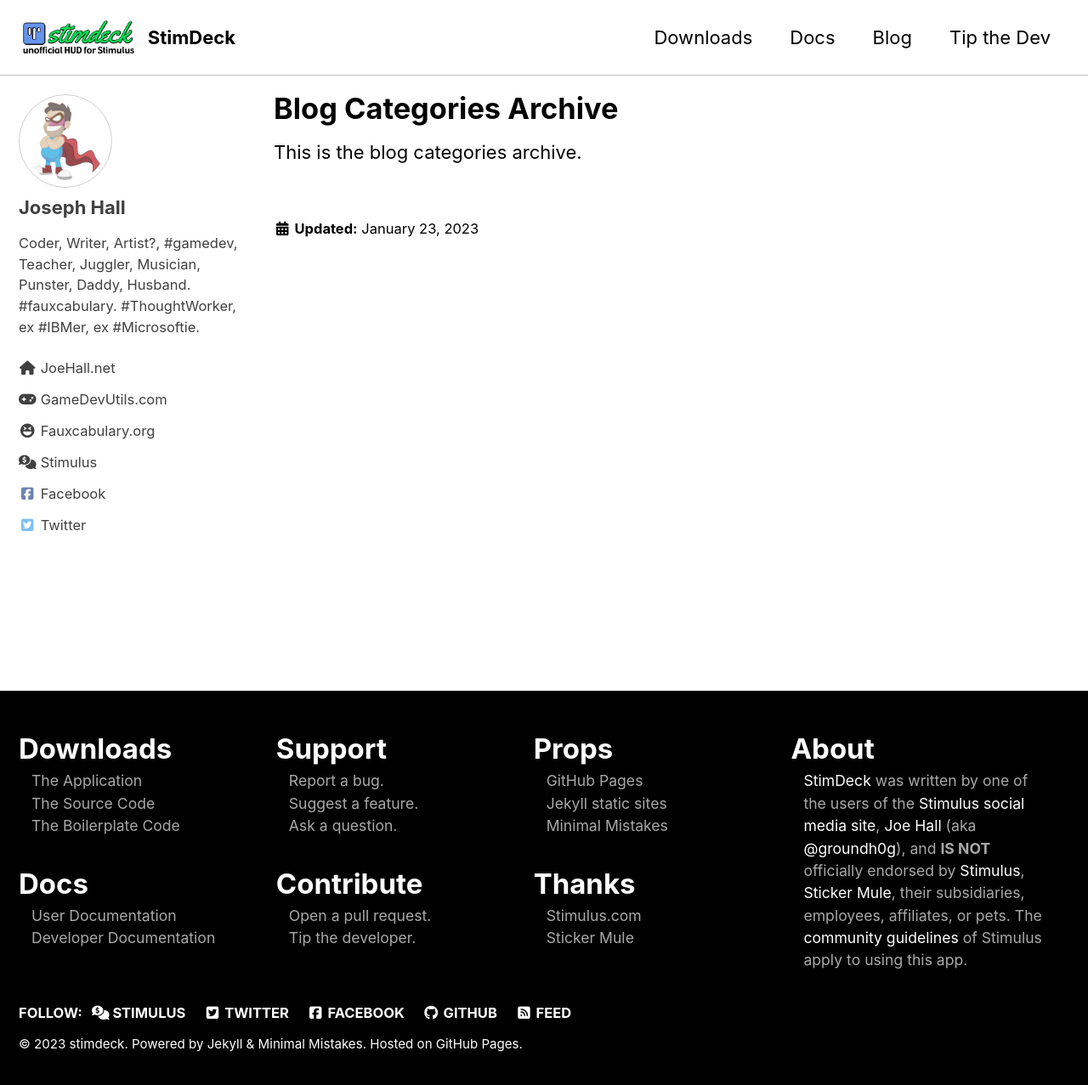
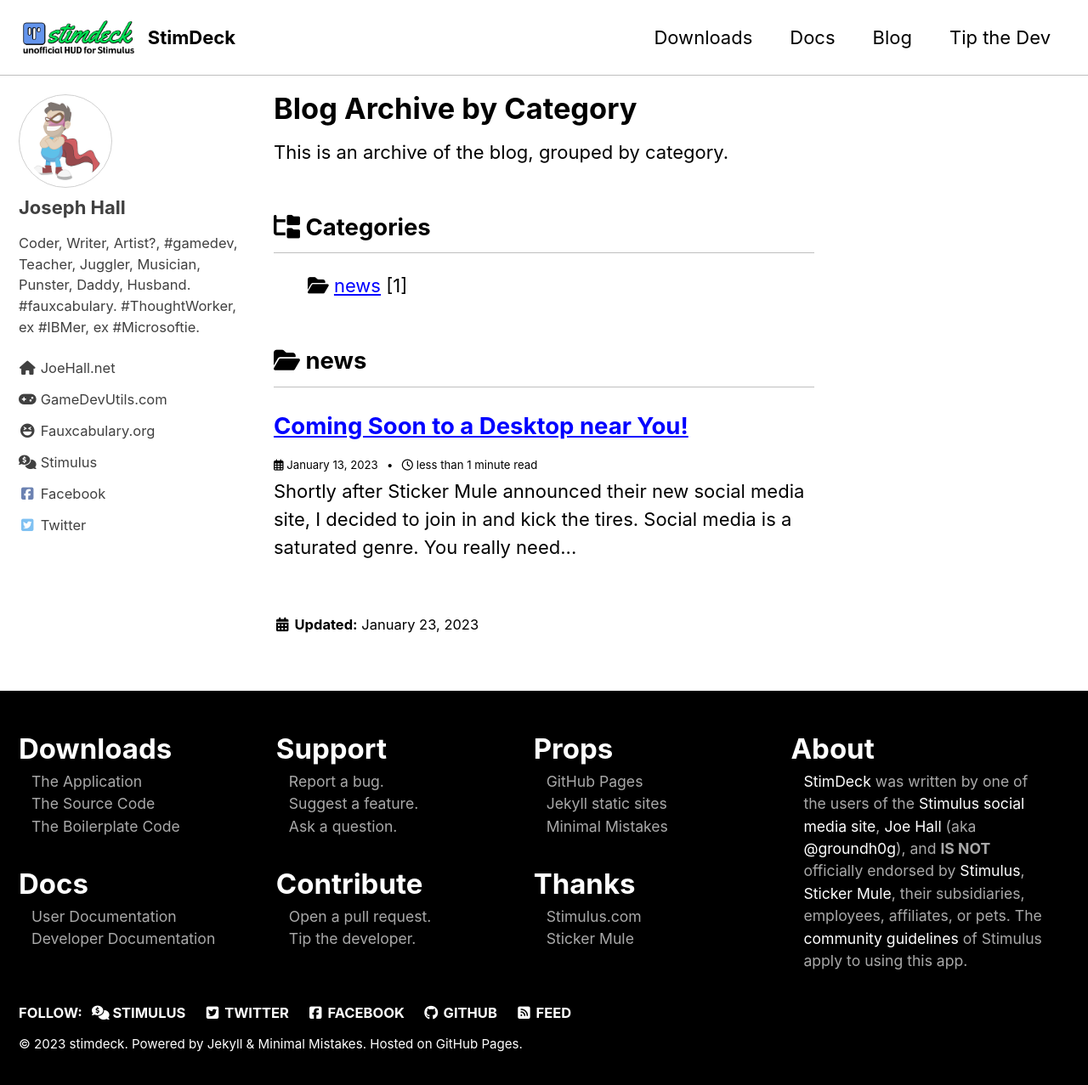
Before and after one commit to groundh0g/StimDeck, a Jekyll site: the page built from docs/_pages/blog-categories.md, in a window 1280 px wide and 1285 px high. Shown: the top 1277 px of the window at 85% size. Built offline with Jekyll 4.4.1, drawn with Linux system fonts in a browser that asks for light colours; cached includes are drawn as plain includes.

Commit message:
WIP - wrappinng up blog, except for archive by year

```diff
--- a/docs/Gemfile
+++ b/docs/Gemfile
@@ -6,7 +6,6 @@
 
 group :jekyll_plugins do
   gem "jekyll-feed", "~> 0.12"
-  gem "jekyll-archives", "~> 2.2.1"
 end
 
 # Windows and JRuby does not include zoneinfo files, so bundle the tzinfo-data gem
--- a/docs/_config.yml
+++ b/docs/_config.yml
@@ -8,6 +8,7 @@
 # this line allows the jekyll localhost server to accept connections from other machines on the same subnet.
 # https://stackoverflow.com/a/16608698/75696
 host: 0.0.0.0
+show_date: true
 
 # Theme Settings
 #
@@ -225,8 +226,14 @@
   style: compressed # https://sass-lang.com/documentation/file.SASS_REFERENCE.html#output_style
 
 
+## Outputting
+#permalink: /:categories/:slug/
+#paginate: 5 # amount of posts to show
+#paginate_path: /blog/page:num/
+#timezone: # https://en.wikipedia.org/wiki/List_of_tz_database_time_zones
+
 # Outputting
-permalink: /:categories/:title/
+permalink: /blog/:categories/:year/:month/:day/:title/
 paginate: 5 # amount of posts to show
 paginate_path: /blog/page:num/
 timezone: # https://en.wikipedia.org/wiki/List_of_tz_database_time_zones
@@ -261,10 +268,10 @@
 #  - <base_path>/my-awesome-category/index.html ~> path: /
 category_archive:
   type: liquid
-  path: /categories/
+  path: /blog/categories/
 tag_archive:
   type: liquid
-  path: /tags/
+  path: /blog/tags/
 # https://github.com/jekyll/jekyll-archives
 # jekyll-archives:
 #   enabled:
--- a/docs/_docs/00-blog-categories.md
+++ /dev/null
@@ -1,12 +0,0 @@
----
-layout: categories
-title: "Blog Categories Archive"
-permalink: /blog/categories/
-excerpt: "Categories for blog posts."
-last_modified_at: 2023-01-23T00:00:00-00:00
-layout: single
-author: Joseph Hall
-author_profile: true
----
-
-This is the blog categories archive.
--- a/docs/_includes/page__meta.html
+++ b/docs/_includes/page__meta.html
@@ -1,7 +1,7 @@
 {% assign document = post | default: page %}
 {% if document.read_time or document.show_date %}
   <p class="page__meta">
-    {% if document.show_date and document.date %}
+    {% if (site.show_date or document.show_date) and document.date %}
       {% assign date = document.date %}
       <span class="page__meta-date">
         <i class="far {% if include.type == 'grid' and document.read_time and document.show_date %}fa-fw {% endif %}fa-calendar-alt" aria-hidden="true"></i>
@@ -10,7 +10,7 @@
       </span>
     {% endif %}
 
-    {% if document.read_time and document.show_date %}<span class="page__meta-sep"></span>{% endif %}
+    {% if document.read_time and (site.show_date or document.show_date) %}<span class="page__meta-sep"></span>{% endif %}
 
     {% if document.read_time %}
       {% assign words_per_minute = document.words_per_minute | default: site.words_per_minute | default: 200 %}
--- /dev/null
+++ b/docs/_pages/blog-categories.md
@@ -0,0 +1,31 @@
+---
+layout: categories
+title: "Blog Archive by Category"
+permalink: /blog/categories/
+excerpt: "Categories for blog posts."
+last_modified_at: 2023-01-23T00:00:00-00:00
+layout: single
+author: Joseph Hall
+author_profile: true
+---
+
+This is an archive of the blog, grouped by category.
+
+{% assign sorted_categories = site.posts | map: "categories" | compact | unique | sort %}
+
+<h2><i class="fas fa-solid fa-folder-tree"></i> Categories</h2>
+<ul style="list-style: none;">
+{% for category in sorted_categories %}
+  {% assign post_count = site.categories[category] | size %}
+  <li><i class="fas fa-solid fa-folder-open"></i> <a href="#{{ category | slugify }}-hash">{{ category }}</a> [{{ post_count }}]</li>
+{% endfor %}
+</ul>
+
+
+{% for category in sorted_categories %}
+    {% assign posts = site.categories[category] | sort_natural %}
+    {% for post in posts %}
+  <div><h2><a name="{{ category | slugify }}-hash"></a><i class="fas fa-solid fa-folder-open"></i> {{ category }}</h2></div>
+  {% include archive-single.html %}
+    {% endfor %}
+{% endfor %}
--- a/docs/blog/index.html
+++ b/docs/blog/index.html
@@ -8,4 +8,6 @@
 author_profile: true
 ---
 
-This is a test. Again.
+{% capture markdown %}
+Below are the most recent posts. You can also view an archive of the blog by [year]({{ site.baseurl }}/blog/archive/), [category]({{ site.baseurl }}/blog/categories/), or [tag]({{ site.baseurl }}/blog/tags/).
+{% endcapture %}{{ markdown | markdownify }}
```
Also changed, not shown: docs/_docs/00-blog-category.md (deleted, +0 -12 lines), docs/_docs/00-blog-tag.md (deleted, +0 -12 lines), docs/_docs/00-blog-tags.md (deleted, +0 -12 lines), docs/_pages/blog-archive.md (renamed from docs/_docs/00-blog-archive.md, +1 -1 lines), docs/_pages/blog-tags.md (added, +31 -0 lines).
